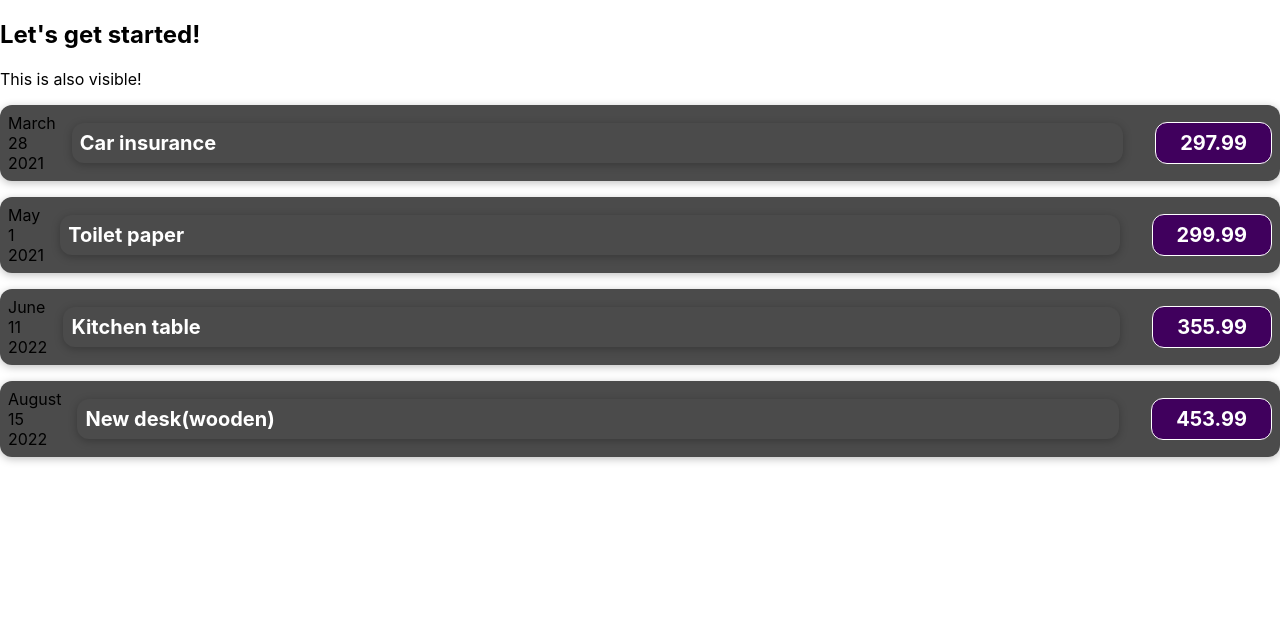
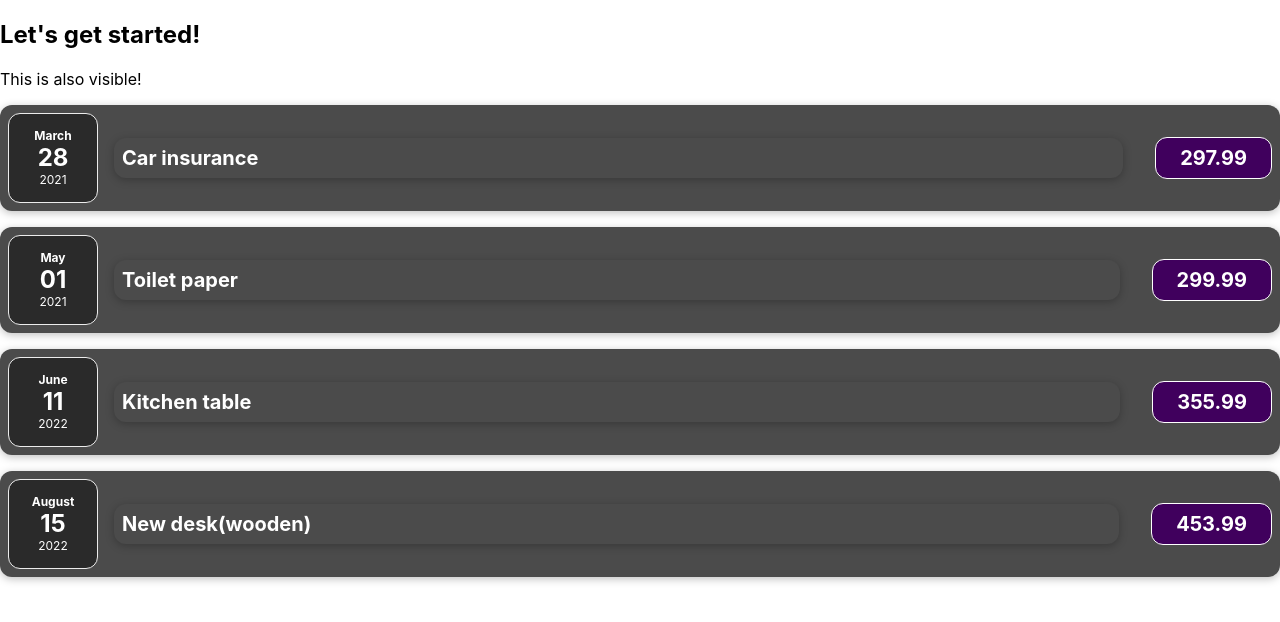
Before and after one commit to kbugaienko/Udemy_Bootcamp2022, a React (Create React App) app in the folder React/react-complete-guide/: page / in a window 1280 px wide. Shown: the top 622 px of the page. Built offline with nearby package versions, Linux system fonts and the light colour scheme.

Commit message:
React: Split components into multiple components

```diff
--- a/React/react-complete-guide/src/App.js
+++ b/React/react-complete-guide/src/App.js
@@ -11,25 +11,25 @@
       id: "e1",
       title: "Car insurance",
       price: 297.99,
-      data: new Date(2021, 2, 28),
+      date: new Date(2021, 2, 28),
     },
     {
       id: "e2",
       title: "Toilet paper",
       price: 299.99,
-      data: new Date(2021, 3, 31),
+      date: new Date(2021, 3, 31),
     },
     {
       id: "e3",
       title: "Kitchen table",
       price: 355.99,
-      data: new Date(2022, 5, 11),
+      date: new Date(2022, 5, 11),
     },
     {
       id: "e4",
       title: "New desk(wooden)",
       price: 453.99,
-      data: new Date(2022, 7, 15),
+      date: new Date(2022, 7, 15),
     },
   ];
 
@@ -40,22 +40,22 @@
       <ExpenseItem
         title={expenses[0].title}
         price={expenses[0].price}
-        data={expenses[0].data}
+        date={expenses[0].date}
       ></ExpenseItem>
       <ExpenseItem
         title={expenses[1].title}
         price={expenses[1].price}
-        data={expenses[1].data}
+        date={expenses[1].date}
       ></ExpenseItem>
       <ExpenseItem
         title={expenses[2].title}
         price={expenses[2].price}
-        data={expenses[2].data}
+        date={expenses[2].date}
       ></ExpenseItem>
       <ExpenseItem
         title={expenses[3].title}
         price={expenses[3].price}
-        data={expenses[3].data}
+        date={expenses[3].date}
       ></ExpenseItem>
     </div>
   );
--- /dev/null
+++ b/React/react-complete-guide/src/components/ExpenseDate.css
@@ -0,0 +1,26 @@
+.expense-date {
+  display: flex;
+  flex-direction: column;
+  width: 5.5rem;
+  height: 5.5rem;
+  border: 1px solid #ececec;
+  background-color: #2a2a2a;
+  color: white;
+  border-radius: 12px;
+  align-items: center;
+  justify-content: center;
+}
+
+.expense-date__month {
+  font-size: 0.75rem;
+  font-weight: bold;
+}
+
+.expense-date__year {
+  font-size: 0.75rem;
+}
+
+.expense-date__day {
+  font-size: 1.5rem;
+  font-weight: bold;
+}
--- /dev/null
+++ b/React/react-complete-guide/src/components/ExpenseDate.js
@@ -0,0 +1,17 @@
+import './ExpenseDate.css';
+
+function ExpenseDate(props) {
+  const month = props.date.toLocaleString('en-US', {month: 'long'});
+  const day = props.date.toLocaleString('en-US', {day: '2-digit'});
+  const year = props.date.getFullYear();
+
+  return (
+    <div className='expense-date'>
+      <div className='expense-date__month'>{month}</div>
+      <div className='expense-date__day'>{day}</div>
+      <div className='expense-date__year'>{year}</div>
+    </div>
+  );
+}
+
+export default ExpenseDate;
--- a/React/react-complete-guide/src/components/ExpenseItem.js
+++ b/React/react-complete-guide/src/components/ExpenseItem.js
@@ -1,18 +1,10 @@
+import ExpenseDate from './ExpenseDate';
 import './ExpenseItem.css';
 
 function ExpenseItem(props) {
-
-  const month = props.data.toLocaleString('en-US', {month: 'long'});
-  const day = props.data.toLocaleString('en-US', {day: 'numeric'});
-  const year = props.data.getFullYear();
-
   return (
     <div className='expense-item'>
-      <div>
-        <div>{month}</div>
-        <div>{day}</div>
-        <div>{year}</div>
-      </div>
+      <ExpenseDate date={props.date}/>
       <div className='expense-item__description'>
         <h2 className='expense-item h2'>{props.title}</h2>
         <div className='expense-item__price'>{props.price}</div>
```
